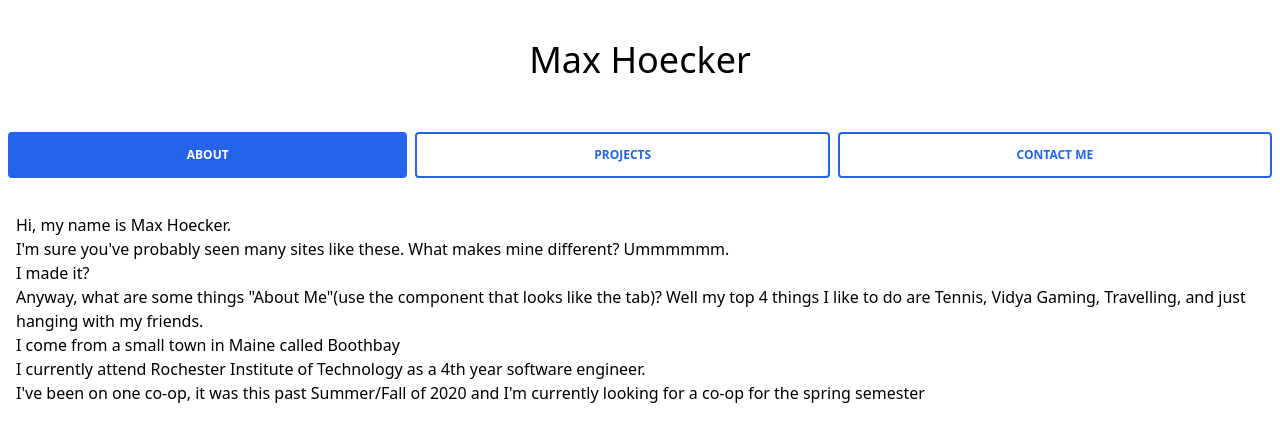
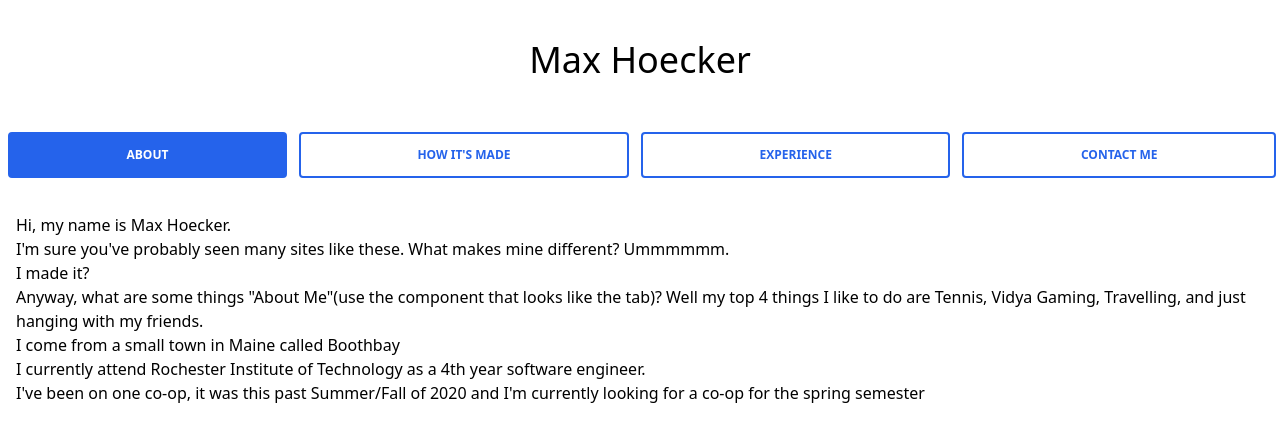
Before and after one commit to MaxHoecker/portfolio-site, a React (Create React App) app: page / in a window 1280 px wide. Shown: the top 442 px of the page. Built offline with nearby package versions, Linux system fonts and the light colour scheme.

Commit message:
okok, what the tabs will be should be finalized now. Also split the tabs into a tab component because they were making navBar look messy

```diff
--- a/src/App.js
+++ b/src/App.js
@@ -14,8 +14,8 @@ function App() {
     secondaryNum: ""
   };
 
-  componentList.push(<Header colorConfig={colorConfig}/>);
-  componentList.push(<NavBar colorConfig={colorConfig}/>);
+  componentList.push(<Header key={"Header-Component"} colorConfig={colorConfig}/>);
+  componentList.push(<NavBar key={"NavBar-Component"} colorConfig={colorConfig}/>);
 
   return (
       componentList
--- /dev/null
+++ b/src/components/ExperiencePage.js
@@ -0,0 +1,11 @@
+export default function ExperiencePage(props) {
+
+    return(
+        <div>
+            This site<br/>
+            ScanPower<br/>
+            Malachowsky<br/>
+            Supplemental Instruction<br/>
+        </div>
+    )
+}
--- a/src/components/ProjectsPage.js
+++ b/src/components/HowItsMadePage.js
@@ -1,8 +1,12 @@
 import FadeInCard from "./FadeInCard";
 import React from "react";
 import awsInstanceImage from "./../images/awsLaunchInstance.PNG"
+import newProject from "./../images/reactAppStart.PNG"
+import siteText from "./../images/siteText.PNG"
+import earlySiteLook from "./../images/EarlySiteLook.PNG"
 
-export default function ProjectsPage(props){
+
+export default function HowItsMadePage(props){
     let cardList=[];
 
     const RunningMachine = (
@@ -40,13 +44,13 @@ export default function ProjectsPage(props){
     );
 
     cardList.push(
-        <FadeInCard childComponent={RunningMachine} colorConfig={props.colorConfig}/>
+        <FadeInCard key={"Running-Machine"} childComponent={RunningMachine} colorConfig={props.colorConfig}/>
     );
     cardList.push(
-        <FadeInCard childComponent={AWSCard} colorConfig={props.colorConfig}/>
+        <FadeInCard key={"AWS"} childComponent={AWSCard} colorConfig={props.colorConfig}/>
     );
     cardList.push(
-        <FadeInCard childComponent={MakingTheProject} colorConfig={props.colorConfig}/>
+        <FadeInCard key={"Making-The-Project"} childComponent={MakingTheProject} colorConfig={props.colorConfig}/>
     );
 
 
--- a/src/components/NavBar.js
+++ b/src/components/NavBar.js
@@ -1,24 +1,12 @@
 import React from "react";
 import AboutPage from "./AboutPage";
-import ProjectsPage from "./ProjectsPage";
+import HowItsMadePage from "./HowItsMadePage";
 import ContactMePage from "./ContactMePage";
+import ExperiencePage from "./ExperiencePage";
+import Tab from "./Tab";
 
 const Tabs = (props) => {
     const [openTab, setOpenTab] = React.useState(1);
-
-    const tabCss = "text-xs font-bold uppercase px-5 py-3 " +
-        "rounded " +
-        "block " +
-        "leading-normal " +
-        "border-2 border-" + props.colorConfig.primary + props.colorConfig.primaryNum + " " +
-        "hover:bg-gray-200 " +
-        "focus:bg-" + props.colorConfig.primary + props.colorConfig.primaryNum + " ";
-
-    const tabActiveCss = "text-" + props.colorConfig.secondary + props.colorConfig.secondaryNum +
-        " bg-" + props.colorConfig.primary + props.colorConfig.primaryNum + " ";
-
-    const tabInactiveCss = "text-" + props.colorConfig.primary + props.colorConfig.primaryNum +
-        " bg-" + props.colorConfig.secondary + props.colorConfig.secondaryNum + " ";
 
     return (
         <>
@@ -28,66 +16,54 @@ const Tabs = (props) => {
                         className="flex mb-0 list-none flex-wrap pt-3 pb-4 flex-row"
                         role="tablist"
                     >
-                        <li className="-mb-px mx-1 ml-2 last:mr-0 flex-auto text-center">
-                            <a
-                                className={
-                                    tabCss +
-                                    (openTab === 1
-                                        ? tabActiveCss
-                                        : tabInactiveCss
-                                    )
-                                }
-                                onClick={e => {
+                        <Tab
+                            onclick={e => {
                                 e.preventDefault();
                                 setOpenTab(1);
                             }}
-                                data-toggle="tab"
-                                href="#link1"
-                                role="tablist"
-                            >
-                                About
-                            </a>
-                        </li>
-                        <li className="-mb-px mx-1 flex-auto text-center">
-                            <a
-                                className={
-                                    tabCss +
-                                    (openTab === 2
-                                            ? tabActiveCss
-                                            : tabInactiveCss
-                                    )
-                                }
-                                onClick={e => {
+                            tabNum={1}
+                            tabActive={openTab === 1}
+                            tabHeader={"About"}
+                            colorConfig={props.colorConfig}
+                            key={"About-Tab"}
+                        />
+
+                        <Tab
+                            onclick={e => {
                                 e.preventDefault();
                                 setOpenTab(2);
                             }}
-                                data-toggle="tab"
-                                href="#link2"
-                                role="tablist"
-                            >
-                                Projects
-                            </a>
-                        </li>
-                        <li className="-mb-px mx-1 mr-2 last:mr-0 flex-auto text-center">
-                            <a
-                                className={
-                                    tabCss +
-                                    (openTab === 3
-                                        ? tabActiveCss
-                                        : tabInactiveCss
-                                    )
-                                }
-                                onClick={e => {
+                            tabNum={2}
+                            tabActive={openTab === 2}
+                            tabHeader={"How It's Made"}
+                            colorConfig={props.colorConfig}
+                            key={"How-Its-Made-Tab"}
+                        />
+
+                        <Tab
+                            onclick={e => {
                                 e.preventDefault();
                                 setOpenTab(3);
                             }}
-                                data-toggle="tab"
-                                href="#link3"
-                                role="tablist"
-                            >
-                                Contact Me
-                            </a>
-                        </li>
+                            tabNum={3}
+                            tabActive={openTab === 3}
+                            tabHeader={"Experience"}
+                            colorConfig={props.colorConfig}
+                            key={"Experience-Tab"}
+                        />
+
+                        <Tab
+                            onclick={e => {
+                                e.preventDefault();
+                                setOpenTab(4);
+                            }}
+                            tabNum={4}
+                            tabActive={openTab === 4}
+                            tabHeader={"Contact Me"}
+                            colorConfig={props.colorConfig}
+                            key={"Contact-Me-Tab"}
+                        />
+
                     </ul>
                     <div className={"relative flex flex-col min-w-0 break-words bg-" + props.colorConfig.bg + "-" + props.colorConfig.bgNum + " w-full mb-6 rounded "}>
                         <div className="px-4 py-5 flex-auto">
@@ -96,9 +72,12 @@ const Tabs = (props) => {
                                     <AboutPage colorConfig={props.colorConfig}/>
                                 </div>
                                 <div className={openTab === 2 ? "block" : "hidden"} id="link2">
-                                    <ProjectsPage colorConfig={props.colorConfig}/>
+                                    <HowItsMadePage colorConfig={props.colorConfig}/>
                                 </div>
-                                <div className={openTab === 3 ? "block" : "hidden"} id="link3">
+                                <div className={openTab === 3 ? "block" : "hidden"} id="link2">
+                                    <ExperiencePage colorConfig={props.colorConfig}/>
+                                </div>
+                                <div className={openTab === 4 ? "block" : "hidden"} id="link3">
                                     <ContactMePage colorConfig={props.colorConfig}/>
                                 </div>
                             </div>
--- /dev/null
+++ b/src/components/Tab.js
@@ -0,0 +1,46 @@
+import React from "react";
+
+export default function Tab(props){
+    const tabNum = props.tabNum;
+    let onClick = props.onclick;
+    let tabActive = props.tabActive;
+
+    const tabCss = "text-xs font-bold uppercase px-5 py-3 " +
+        "rounded " +
+        "block " +
+        "leading-normal " +
+        "border-2 border-" + props.colorConfig.primary + props.colorConfig.primaryNum + " " +
+        "hover:bg-gray-200 " +
+        "focus:bg-" + props.colorConfig.primary + props.colorConfig.primaryNum + " ";
+
+    const tabActiveCss = "text-" + props.colorConfig.secondary + props.colorConfig.secondaryNum +
+        " bg-" + props.colorConfig.primary + props.colorConfig.primaryNum + " ";
+
+    const tabInactiveCss = "text-" + props.colorConfig.primary + props.colorConfig.primaryNum +
+        " bg-" + props.colorConfig.secondary + props.colorConfig.secondaryNum + " ";
+
+    // e => {
+    //     e.preventDefault();
+    //     setOpenTab(1);
+    // }
+
+    return (
+        <li className="-mb-px mx-1 ml-2 last:mr-0 flex-auto text-center">
+            <a
+                className={
+                    tabCss +
+                    (tabActive
+                            ? tabActiveCss
+                            : tabInactiveCss
+                    )
+                }
+                onClick={onClick}
+                data-toggle="tab"
+                href="#link1"
+                role="tablist"
+            >
+                {props.tabHeader}
+            </a>
+        </li>
+    )
+}
--- a/tailwind.config.js
+++ b/tailwind.config.js
@@ -46,10 +46,10 @@ module.exports = {
         }
       },
       animation: {
-        'fade-in-right': 'fade-in-down 0.5s ease-out',
-        'fade-out-right': 'fade-out-down 0.5s ease-out',
-        'fade-in-left': 'fade-in-up 0.5s ease-out',
-        'fade-out-left': 'fade-out-up 0.5s ease-out'
+        'fade-in-right': 'fade-in-right 0.5s ease-out',
+        'fade-out-right': 'fade-out-right 0.5s ease-out',
+        'fade-in-left': 'fade-in-right 0.5s ease-out',
+        'fade-out-left': 'fade-out-right 0.5s ease-out'
       }
     },
   },
```
Also changed, not shown: src/siteText.txt. Lines whose indentation alone changed are shown as unchanged.
